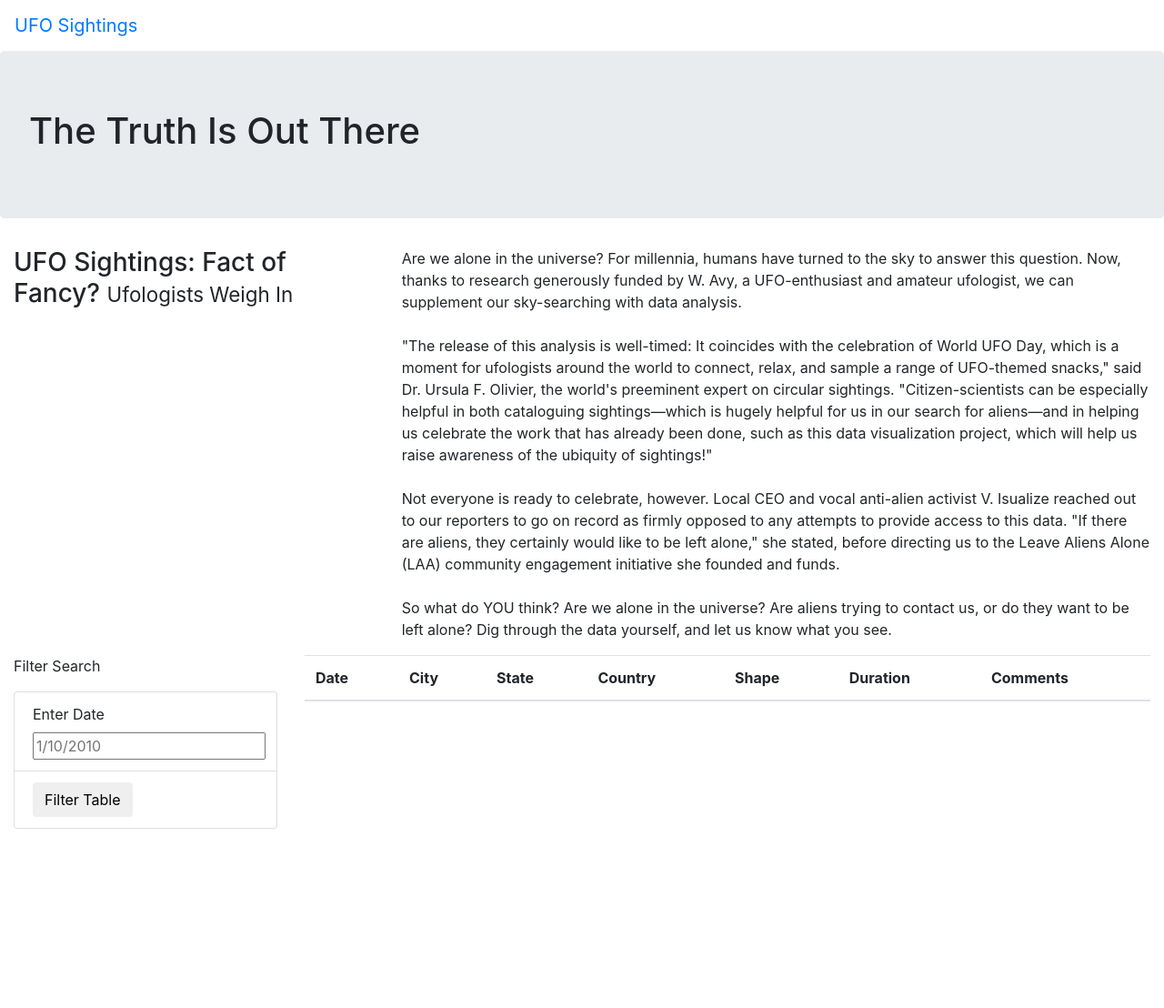
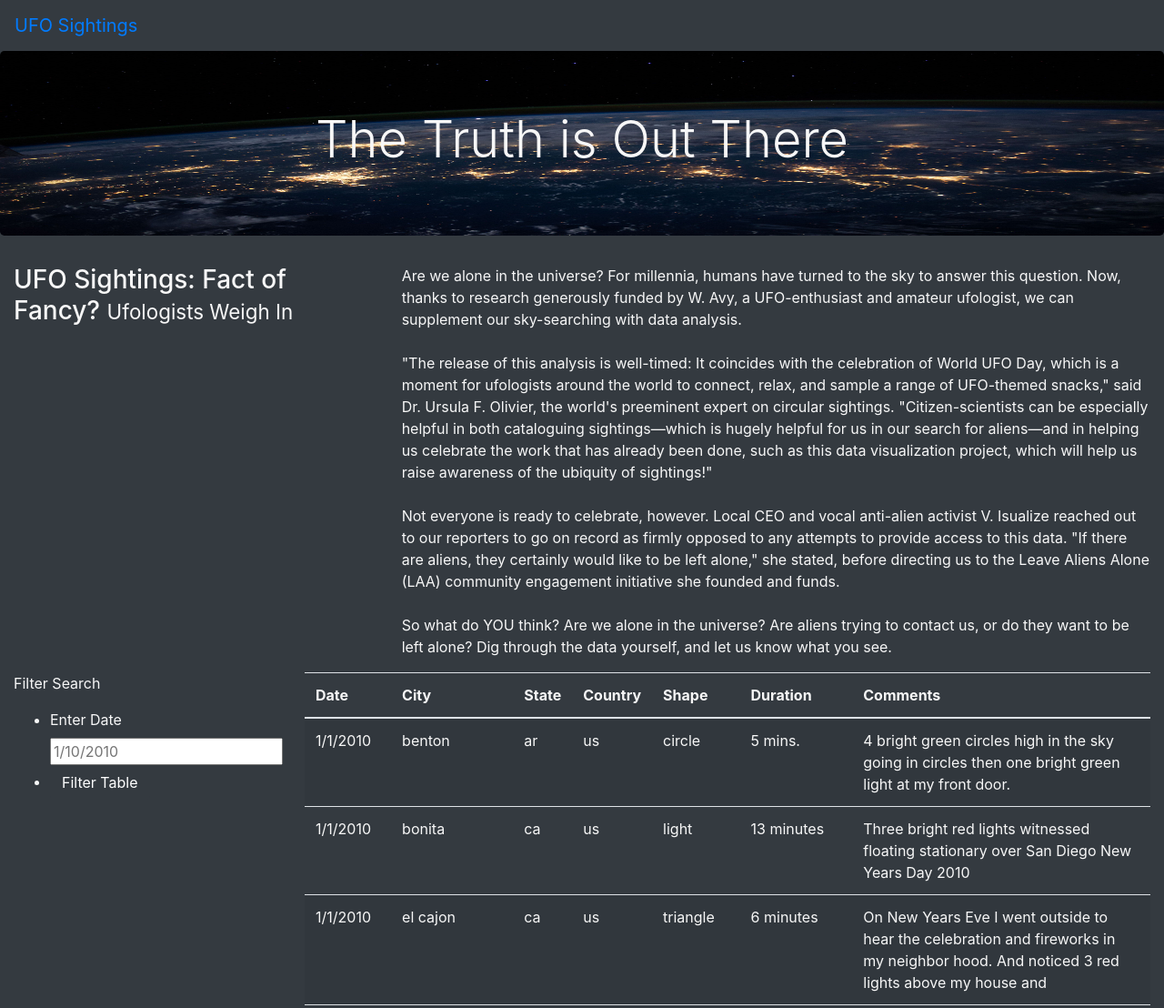
Before and after one commit to Hastieiliat/UFOs, a plain HTML site: page index.html in a window 1280 px wide. Shown: the top 1108 px of the page at 91% size. Before the commit the page ends 911 px from the top, so only its background shows below. Drawn offline with nearby package versions, Linux system fonts and the light colour scheme.

Commit message:
module 11

```diff
--- a/index.html
+++ b/index.html
@@ -18,10 +18,10 @@
         <nav class="navbar navbar-expand-lg">
             <a class="navbar-brand" href="index.html">UFO Sightings</a>
 
-        </nav>
+        <nav class="navbar navbar-dark bg-dark navbar-expand-lg">
     </div>
     <div class="jumbotron">
-        <h1>The Truth Is Out There</h1>
+        <h1 class="display-4">The Truth is Out There</h1>
       </div>
 
 
@@ -45,16 +45,18 @@
           <div class="col-md-3">
             <form>
                 <p>Filter Search</p>
-                <ul class="list-group">
-                    <li class="list-group-item">
-                        <label for="date">Enter Date</label>
-                        <input type="text" placeholder="1/10/2010" id="datetime" />
-                    </li>
-                    <li class="list-group-item">
-                        <button id="filter-btn" type="button" class="btn btn-default">Filter Table</button>
-                    </li>
+                <ul>
+                  <li>
+                    <label for="date">Enter Date</label>
+                    <input type="text" placeholder="1/10/2010" id="datetime" />
+                  </li>
+                  <li>
+                     <button id="filter-btn" type="button" class="btn btn-dark">
+                       Filter Table
+                     </button>
+                  </li>
                 </ul>
-              </form>
+               </form class="bg-dark">
           </div>
           <div class="col-md-9">
             <table class="table table-striped">
@@ -75,6 +77,9 @@
         </div>
       </div>
 
+      <script src="https://cdnjs.cloudflare.com/ajax/libs/d3/4.11.0/d3.js"></script>
+      <script src="static/js/data.js"></script>
+      <script src="static/js/app.js"></script>
 
-</body>
+<body class="bg-dark">
 </html>
--- a/static/css/style.css
+++ b/static/css/style.css
@@ -0,0 +1,10 @@
+body {
+
+    color: #f7f7f7;
+  }
+
+.jumbotron {
+    background-image: url("../images/nasa.jpg");
+    background-size: 100% 100%;
+    text-align: center;
+  }
```
Also changed, not shown: static/images/nasa.jpg (added).
